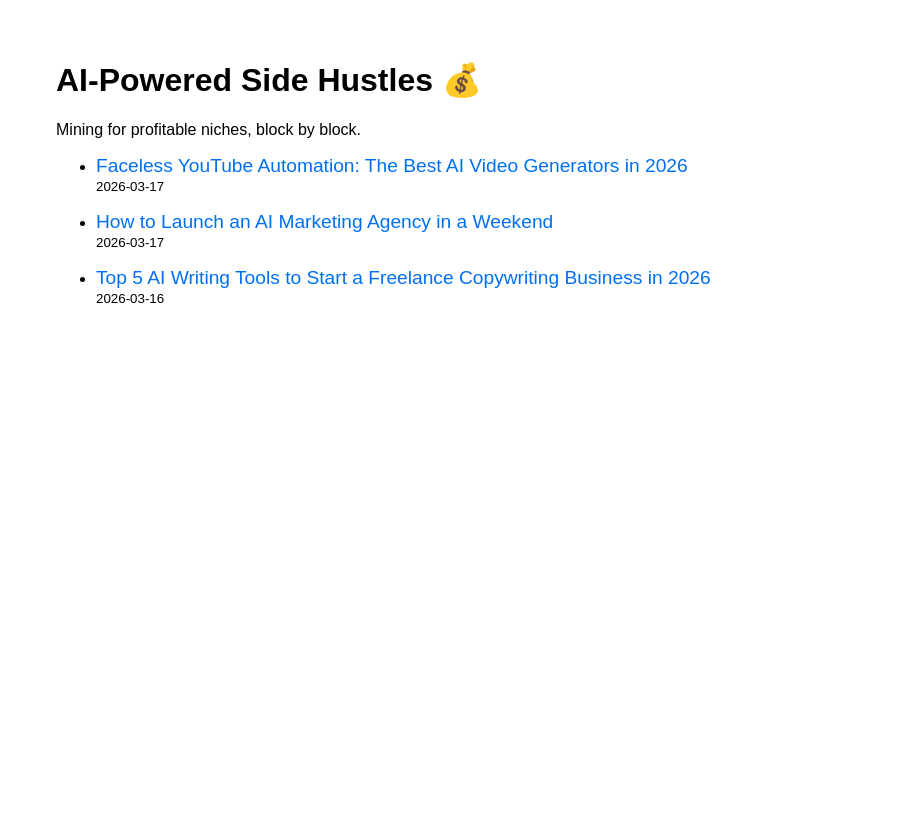
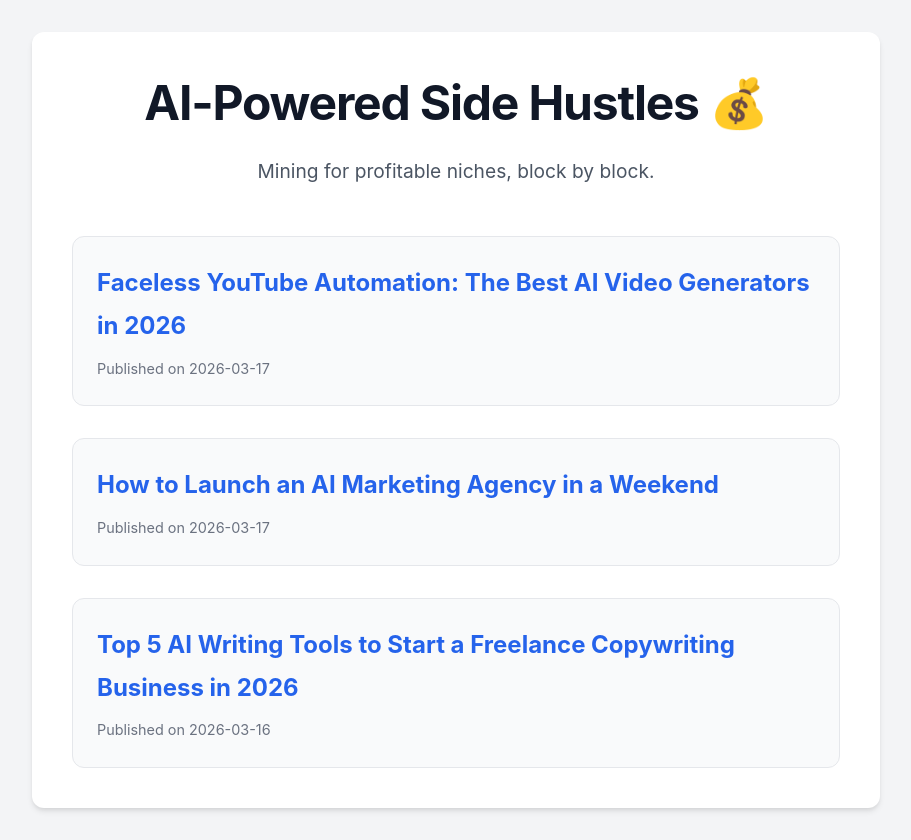
Before and after one commit to harrisfamilydesigns/ai-side-hustles-blog, a Next.js app: page / in a window 1280 px wide. Shown: the whole page, without its empty margins (184-1095 px from the left). Before the commit the page ends 800 px from the top, so only its background shows below. Built offline with nearby package versions, Linux system fonts and the light colour scheme.

Commit message:
style: Upgrade to premium UI with CSS and add high-quality hero images

```diff
--- a/content/article-1.md
+++ b/content/article-1.md
@@ -6,6 +6,9 @@ meta_description: "Learn how to 10x your freelance copywriting output and revenu
 ---
 
 # Top 5 AI Writing Tools to Start a Freelance Copywriting Business in 2026
+
+![AI Copywriting Workspace](https://images.unsplash.com/photo-1677442136019-21780ecad995?auto=format# Top 5 AI Writing Tools to Start a Freelance Copywriting Business in 2026fit=crop# Top 5 AI Writing Tools to Start a Freelance Copywriting Business in 2026w=800# Top 5 AI Writing Tools to Start a Freelance Copywriting Business in 2026q=80)
+
 
 If you want to start a freelance copywriting business in 2026, you don't need a degree in English or years of agency experience. You need the right AI writing stack.
 
--- a/content/article-2.md
+++ b/content/article-2.md
@@ -6,6 +6,9 @@ meta_description: "Build a cash-cow YouTube channel without showing your face. D
 ---
 
 # Faceless YouTube Automation: The Best AI Video Generators in 2026
+
+![YouTube Automation Setup](https://images.unsplash.com/photo-1611162617474-5b21e879e113?auto=format# Faceless YouTube Automation: The Best AI Video Generators in 2026fit=crop# Faceless YouTube Automation: The Best AI Video Generators in 2026w=800# Faceless YouTube Automation: The Best AI Video Generators in 2026q=80)
+
 
 Starting a YouTube channel used to require expensive camera gear, lighting setups, and the confidence to speak on camera. Not anymore.
 
--- a/content/article-3.md
+++ b/content/article-3.md
@@ -6,6 +6,9 @@ meta_description: "Start your own AI-powered marketing agency this weekend. Lear
 ---
 
 # How to Launch an AI Marketing Agency in a Weekend
+
+![AI Marketing Agency Analytics](https://images.unsplash.com/photo-1551288049-bebda4e38f71?auto=format# How to Launch an AI Marketing Agency in a Weekendfit=crop# How to Launch an AI Marketing Agency in a Weekendw=800# How to Launch an AI Marketing Agency in a Weekendq=80)
+
 
 The traditional digital marketing agency model is broken. It relies on a bloated team of copywriters, graphic designers, media buyers, and account managers. That means high overhead, slow turnaround times, and thin profit margins.
 
--- /dev/null
+++ b/pages/_app.js
@@ -0,0 +1,2 @@
+import '../styles/global.css'
+export default function App({ Component, pageProps }) { return <Component {...pageProps} /> }
--- a/pages/index.js
+++ b/pages/index.js
@@ -3,20 +3,21 @@ import { getAllPosts } from '../lib/api'
 
 export default function Index({ allPosts }) {
   return (
-    <div style={{ maxWidth: '800px', margin: '0 auto', fontFamily: 'sans-serif', padding: '2rem' }}>
-      <h1>AI-Powered Side Hustles 💰</h1>
-      <p>Mining for profitable niches, block by block.</p>
-      <ul>
+    <div className="container">
+      <h1 style={{ fontSize: '3rem', color: '#111827', textAlign: 'center' }}>AI-Powered Side Hustles 💰</h1>
+      <p style={{ textAlign: 'center', color: '#4b5563', fontSize: '1.2rem', marginBottom: '3rem' }}>Mining for profitable niches, block by block.</p>
+
+      <div style={{ display: 'flex', flexDirection: 'column', gap: '2rem' }}>
         {allPosts.map((post) => (
-          <li key={post.slug} style={{ marginBottom: '1rem' }}>
-            <Link href={`/posts/${post.slug}`} style={{ fontSize: '1.2rem', color: '#0070f3', textDecoration: 'none' }}>
+          <div key={post.slug} style={{ padding: '1.5rem', border: '1px solid #e5e7eb', borderRadius: '12px', background: '#f9fafb' }}>
+            <Link href={`/posts/${post.slug}`} style={{ fontSize: '1.5rem', color: '#2563eb', fontWeight: 'bold' }}>
               {post.title}
             </Link>
             <br/>
-            <small>{post.date}</small>
-          </li>
+            <span className="meta" style={{ marginTop: '0.5rem', marginBottom: '0' }}>Published on {post.date}</span>
+          </div>
         ))}
-      </ul>
+      </div>
     </div>
   )
 }
--- /dev/null
+++ b/styles/global.css
@@ -0,0 +1,13 @@
+body { font-family: -apple-system, BlinkMacSystemFont, "Segoe UI", Roboto, Helvetica, Arial, sans-serif; line-height: 1.8; color: #222; background: #f3f4f6; margin: 0; padding: 0; }
+.container { max-width: 768px; margin: 2rem auto; padding: 2.5rem; background: #ffffff; border-radius: 12px; box-shadow: 0 4px 6px -1px rgba(0, 0, 0, 0.1), 0 2px 4px -1px rgba(0, 0, 0, 0.06); }
+h1, h2, h3 { color: #111827; line-height: 1.3; margin-top: 2.5rem; margin-bottom: 1rem; font-weight: 700; }
+h1 { font-size: 2.5rem; letter-spacing: -0.025em; margin-top: 0; }
+h2 { font-size: 1.8rem; border-bottom: 1px solid #e5e7eb; padding-bottom: 0.5rem; }
+a { color: #2563eb; text-decoration: none; font-weight: 500; }
+a:hover { text-decoration: underline; color: #1d4ed8; }
+img { max-width: 100%; height: auto; border-radius: 8px; margin: 2rem 0; box-shadow: 0 4px 6px -1px rgba(0, 0, 0, 0.1); display: block; }
+blockquote { border-left: 4px solid #2563eb; margin: 1.5rem 0; padding: 0.5rem 0 0.5rem 1.5rem; color: #4b5563; font-style: italic; background: #eff6ff; border-radius: 0 8px 8px 0; }
+ul, ol { padding-left: 1.5rem; margin-bottom: 1.5rem; }
+li { margin-bottom: 0.5rem; }
+hr { border: 0; border-top: 1px solid #e5e7eb; margin: 2rem 0; }
+.meta { color: #6b7280; font-size: 0.9rem; margin-bottom: 2rem; display: block; }
```
Also changed, not shown: pages/posts/[slug].js (+5 -2 lines).
